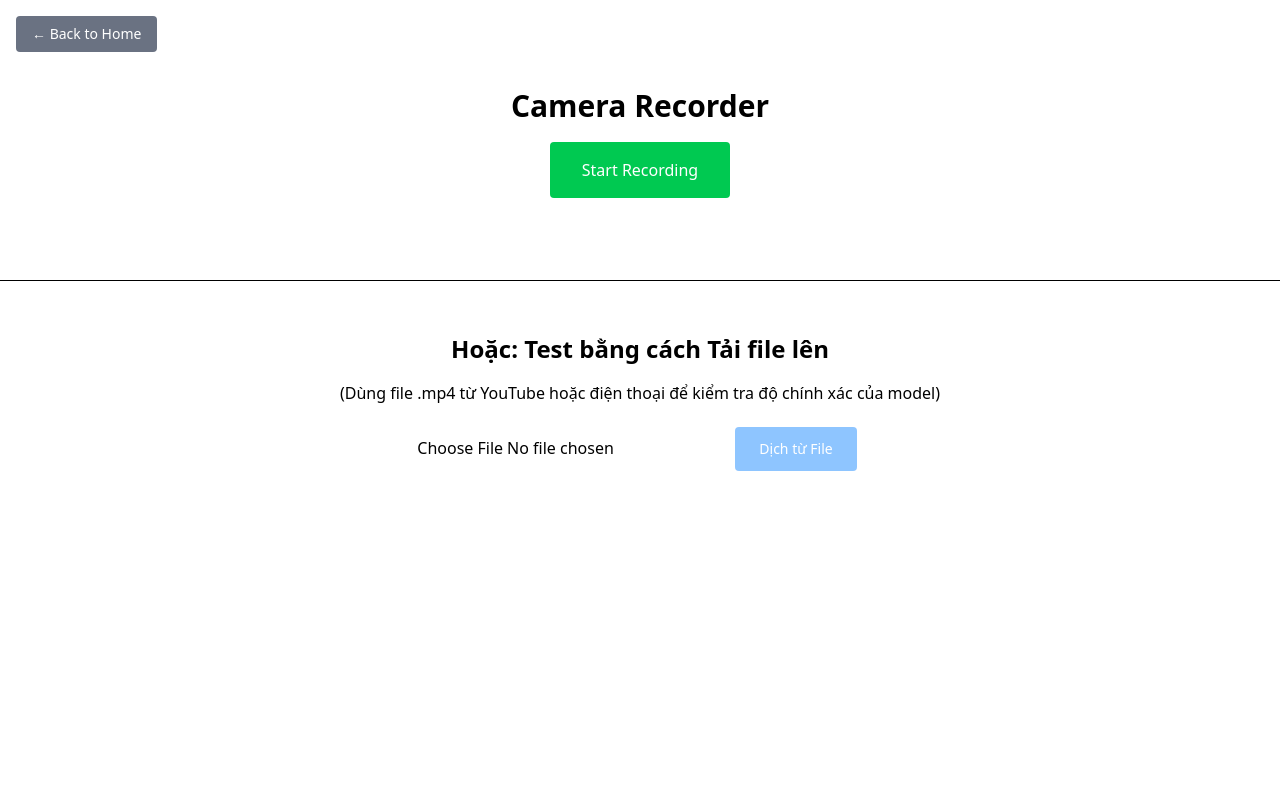
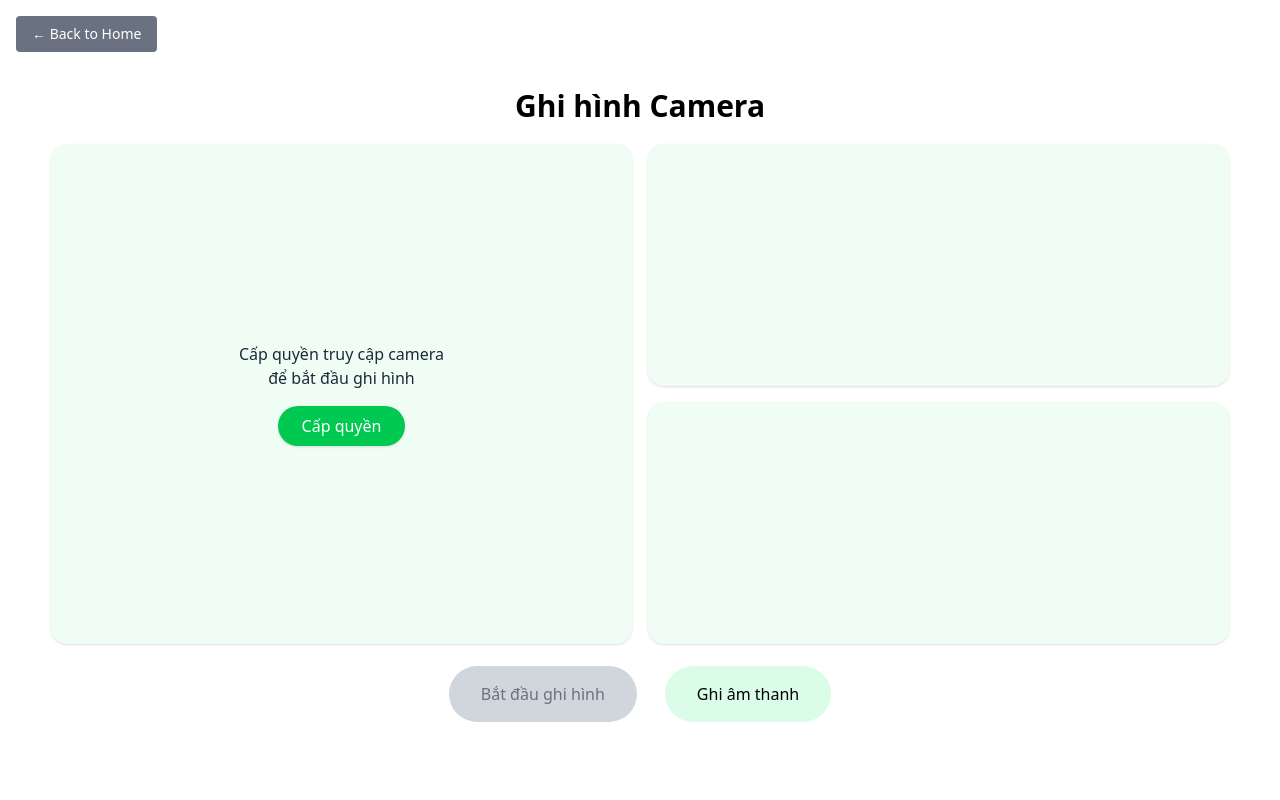
Before and after one commit to LanTran2006/Naver-Hackathon-Project, a React (Vite) app in the folder client/: page /record in a window 1280 px wide. Shown: the top 800 px of the page. Built offline with nearby package versions, Linux system fonts and the light colour scheme.

Commit message:
edit record page and change to vietnamese

```diff
--- /dev/null
+++ b/client/src/components/camera/CameraPermissionCard.jsx
@@ -0,0 +1,42 @@
+import React from "react";
+
+const CameraPermissionCard = React.forwardRef(function CameraPermissionCard({prepareRecording,isPrepared}, videoRef) {
+
+  return (
+    <div className="grid grid-cols-2 gap-4 w-[95%] mx-auto min-h-[500px]">
+      {/* Left main card */}
+      <div className="flex flex-col items-center justify-center bg-green-50 rounded-2xl shadow-sm overflow-hidden relative">
+        <video
+          ref={videoRef}
+          autoPlay
+          playsInline
+          muted
+          className={`w-full h-full object-cover ${!isPrepared ? 'hidden' : ''}`}
+        />
+        {!isPrepared && (
+          <div className="absolute inset-0 flex flex-col items-center justify-center">
+            <p className="text-center text-gray-800 mb-4">
+              Cấp quyền truy cập camera
+              <br />
+              để bắt đầu ghi hình
+            </p>
+            <button
+              onClick={prepareRecording}
+              className="bg-green-500 text-white px-6 py-2 rounded-full shadow hover:bg-green-600 transition"
+            >
+              Cấp quyền
+            </button>
+          </div>
+        )}
+      </div>
+
+      {/* Right side with two stacked boxes */}
+      <div className="flex flex-col justify-between space-y-4">
+        <div className="bg-green-50 rounded-2xl h-1/2 shadow-sm" />
+        <div className="bg-green-50 rounded-2xl h-1/2 shadow-sm" />
+      </div>
+    </div>
+  );
+});
+
+export default CameraPermissionCard;
--- a/client/src/components/camera/CameraRecorder.jsx
+++ b/client/src/components/camera/CameraRecorder.jsx
@@ -4,11 +4,13 @@ import RecordingControls from "./RecordingControls";
 import RecordedVideo from "./RecordedVideo";
 import useMediaRecorder from "../../hooks/useMediaRecorder";
 import { useState } from "react";
+import CameraPermissionCard from "./CameraPermissionCard";
 
 function CameraRecorder() {
   const {
       isRecording,
       isPaused,
+      isPrepared,
       recordedUrl,
       videoRef,
       videoBlob,
@@ -17,6 +19,7 @@ function CameraRecorder() {
       resumeRecording,
       stopRecording,
       resetRecording,
+      prepareRecording
     } = useMediaRecorder();
 
   const [translation, setTranslation] = useState("");
@@ -71,12 +74,14 @@ function CameraRecorder() {
 
   return (
     <div className="text-center p-5">
-      <h1 className="text-3xl font-bold mb-2">Camera Recorder</h1>
+      <h1 className="text-3xl font-bold mb-5">Ghi hình Camera</h1>
+      <CameraPermissionCard isPrepared={isPrepared} prepareRecording={prepareRecording} ref={videoRef}/>
 
-      {!isRecording && !recordedUrl && <StartButton onStart={startRecording} />}
+      <div className="flex justify-center gap-2 mt-3 items-center">
+        {!isRecording && (
+          <StartButton onStart={startRecording} disabled={!isPrepared}/>
+        )}
 
-      <div>
-        <VideoPreview videoRef={videoRef} isRecording={isRecording} />
         {isRecording && (
           <RecordingControls
             isPaused={isPaused}
@@ -85,6 +90,12 @@ function CameraRecorder() {
             onStop={stopRecording}
           />
         )}
+
+        <button
+          className="bg-green-100 hover:bg-green-500 px-8 py-4 text-base rounded-full cursor-pointer m-2.5"
+        >
+          Ghi âm thanh
+        </button>
       </div>
 
       {recordedUrl && (
@@ -97,7 +108,7 @@ function CameraRecorder() {
       )}
 
       <div className="mt-5">
-        {isLoading && <p className="text-lg text-blue-600">Processing...</p>}
+        {isLoading && <p className="text-lg text-blue-600">Đang xử lý...</p>}
         {translation && (
           <h3 className="text-2xl font-bold text-green-700">{translation}</h3>
         )}
--- a/client/src/components/camera/RecordedVideo.jsx
+++ b/client/src/components/camera/RecordedVideo.jsx
@@ -1,7 +1,7 @@
 function RecordedVideo({ recordedUrl, onRecordAgain, onTranslate, isLoading }) {
   return (
     <div>
-      <h2 className="text-2xl font-semibold mb-4">Recorded Video</h2>
+      <h2 className="text-2xl font-semibold mb-4">Video đã ghi</h2>
       <video
         src={recordedUrl}
         controls
@@ -12,21 +12,21 @@ function RecordedVideo({ recordedUrl, onRecordAgain, onTranslate, isLoading }) {
           onClick={onRecordAgain}
           className="bg-green-500 hover:bg-green-600 text-white px-6 py-3 text-sm rounded cursor-pointer m-1.5"
         >
-          Record Again
+          Ghi lại
         </button>
         <a
           href={recordedUrl}
           download="recording.webm"
           className="inline-block bg-green-500 hover:bg-green-600 text-white px-6 py-3 text-sm rounded cursor-pointer m-1.5 no-underline"
         >
-          Download
+          Tải xuống
         </a>
         <button
           onClick={onTranslate}
           disabled={isLoading}
           className="bg-green-500 hover:bg-green-600 text-white px-6 py-3 text-sm rounded cursor-pointer m-1.5 disabled:bg-green-300"
         >
-          {isLoading ? "Translating..." : "Translated Video"}
+          {isLoading ? "Đang dịch..." : "Dịch video"}
         </button>
       </div>
     </div>
--- a/client/src/components/camera/RecordingControls.jsx
+++ b/client/src/components/camera/RecordingControls.jsx
@@ -3,16 +3,16 @@ function RecordingControls({ isPaused, onPause, onResume, onStop }) {
     <div>
       <button
         onClick={isPaused ? onResume : onPause}
-        className="bg-green-500 hover:bg-green-600 text-white px-6 py-3 text-sm rounded cursor-pointer m-1.5"
+        className="bg-green-500 hover:bg-green-600 text-white px-6 py-3 text-sm rounded-full cursor-pointer m-1.5"
       >
-        {isPaused ? "Resume" : "Pause"}
+        {isPaused ? "Tiếp tục" : "Tạm dừng"}
       </button>
 
       <button
         onClick={onStop}
-        className="bg-green-500 hover:bg-green-600 text-white px-6 py-3 text-sm rounded cursor-pointer m-1.5"
+        className="bg-green-500 hover:bg-green-600 text-white px-6 py-3 text-sm rounded-full cursor-pointer m-1.5"
       >
-        Stop
+        Dừng
       </button>
     </div>
   );
--- a/client/src/components/camera/StartButton.jsx
+++ b/client/src/components/camera/StartButton.jsx
@@ -1,10 +1,15 @@
-function StartButton({ onStart }) {
+function StartButton({ onStart, disabled }) {
   return (
     <button
       onClick={onStart}
-      className="bg-green-500 hover:bg-green-600 text-white px-8 py-4 text-base rounded cursor-pointer m-2.5"
+      disabled={disabled}
+      className={`px-8 py-4 text-base rounded-full cursor-pointer m-2.5 ${
+        disabled
+          ? 'bg-gray-300 text-gray-500 cursor-not-allowed'
+          : 'bg-green-500 hover:bg-green-600 text-white'
+      }`}
     >
-      Start Recording
+      Bắt đầu ghi hình
     </button>
   );
 }
--- a/client/src/hooks/useMediaRecorder.js
+++ b/client/src/hooks/useMediaRecorder.js
@@ -1,23 +1,41 @@
-import { useState, useRef } from "react";
+import { useState, useRef, useEffect } from "react";
 
 export default function useMediaRecorder() {
   const [isRecording, setIsRecording] = useState(false);
   const [isPaused, setIsPaused] = useState(false);
+  const [isPrepared, setIsPrepared] = useState(false);
   const [recordedUrl, setRecordedUrl] = useState(null);
   const [videoBlob, setVideoBlob] = useState(null);
+  let [stream, setStream] = useState(null);
   const mediaRecorderRef = useRef(null);
   const chunksRef = useRef([]);
   const videoRef = useRef(null);
-
-  const startRecording = async () => {
+  // Cleanup on unmount
+  useEffect(() => {
+    return () => {
+      if (stream) {
+        stream.getTracks().forEach((track) => track.stop());
+      }
+      mediaRecorderRef.current?.stop();
+      if (recordedUrl) {
+        URL.revokeObjectURL(recordedUrl);
+      }
+    };
+  }, [stream, recordedUrl]);
+  const prepareRecording = async () => {
     try {
-      const stream = await navigator.mediaDevices.getUserMedia({
+      const str = await navigator.mediaDevices.getUserMedia({
         video: true,
         audio: true,
       });
-
-      videoRef.current.srcObject = stream;
-
+      videoRef.current.srcObject = str;
+      setIsPrepared(true);
+      setStream(str);
+    } catch (error) {
+      console.log(error);
+    }
+  };
+  const startRecording = async () => {
     const mediaRecorder = new MediaRecorder(stream);
     mediaRecorderRef.current = mediaRecorder;
     chunksRef.current = [];
@@ -32,19 +50,14 @@ export default function useMediaRecorder() {
       const blob = new Blob(chunksRef.current, { type: "video/webm" });
       const url = URL.createObjectURL(blob);
       setRecordedUrl(url);
-        setVideoBlob(blob);
+
       if (videoRef.current) {
         videoRef.current.srcObject = null;
       }
     };
-
     mediaRecorder.start();
     setIsRecording(true);
     setIsPaused(false);
-    } catch (error) {
-      console.error("Error accessing camera:", error);
-      alert("Could not access camera. Please grant permission.");
-    }
   };
 
   const pauseRecording = () => {
@@ -78,18 +91,21 @@ export default function useMediaRecorder() {
       mediaRecorderRef.current.stop();
       setIsRecording(false);
       setIsPaused(false);
+      setIsPrepared(false);
     }
   };
 
-  const resetRecording = () => {
+  const resetRecording = async () => {
     setRecordedUrl(null);
     setVideoBlob(null);
     chunksRef.current = [];
+    prepareRecording();
   };
 
   return {
     isRecording,
     isPaused,
+    isPrepared,
     recordedUrl,
     videoRef,
     videoBlob,
@@ -98,5 +114,6 @@ export default function useMediaRecorder() {
     resumeRecording,
     stopRecording,
     resetRecording,
+    prepareRecording,
   };
 }
```
Also changed, not shown: 1 other file (tests, documents, lock files or other folders). Lines whose indentation alone changed are shown as unchanged.
